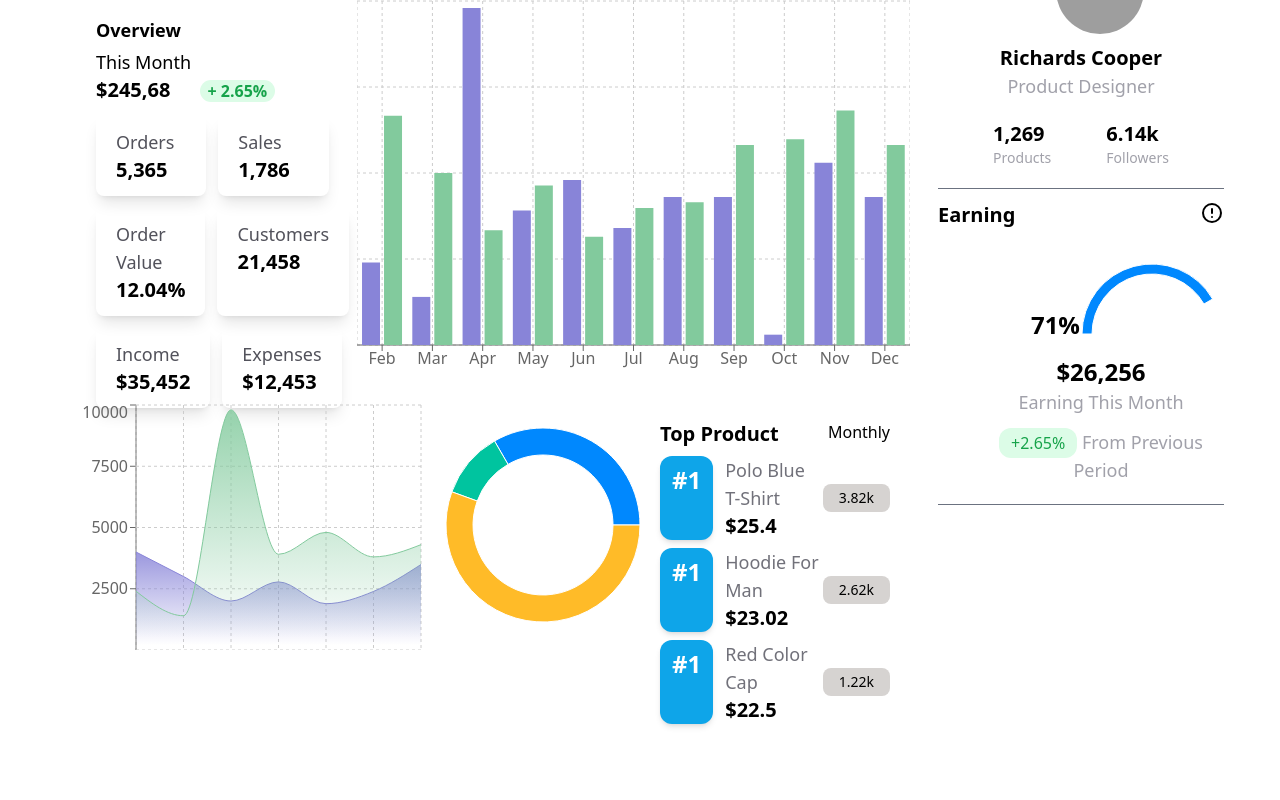
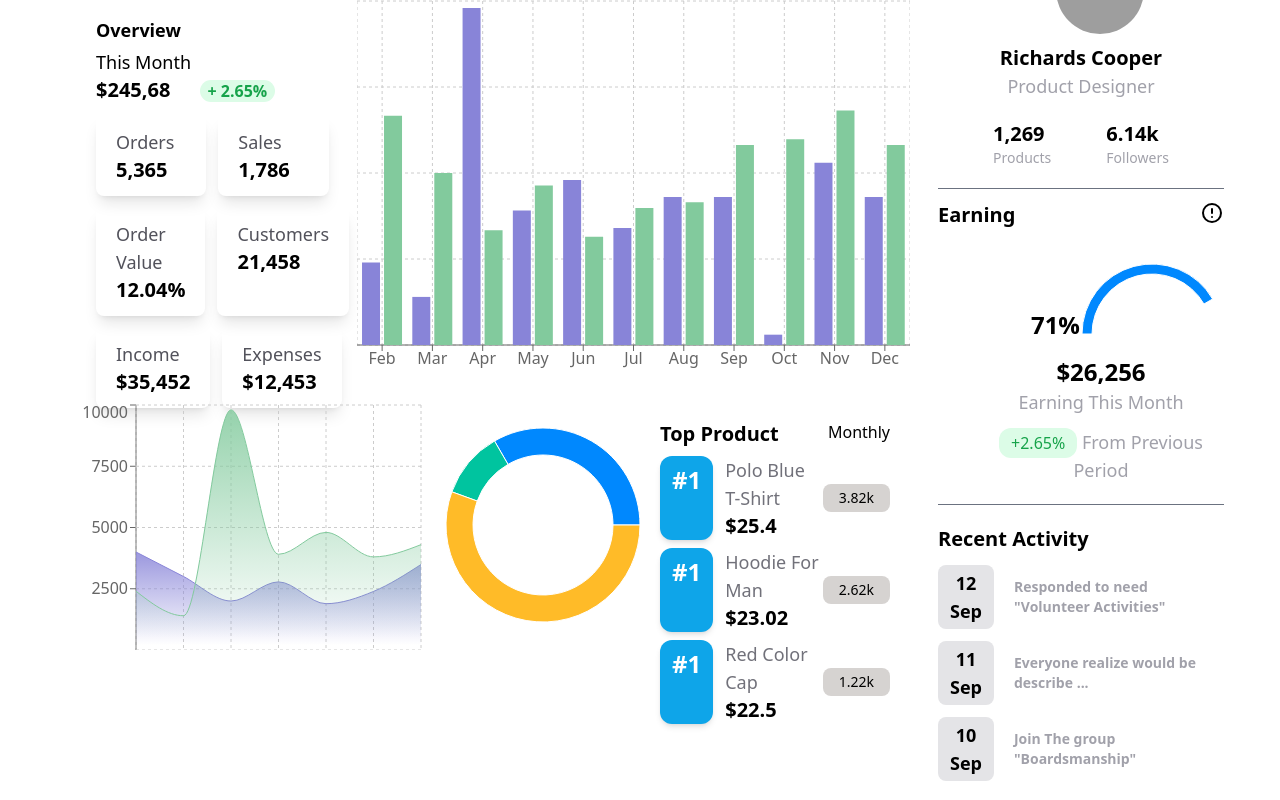
Before and after one commit to Shihab2022/user_dashboard, a React (Create React App) app: page / in a window 1280 px wide. Shown: the part 204-1004 px from the top of the page. Built offline with nearby package versions, Linux system fonts and the light colour scheme; grey boxes are pictures that could not be loaded.

Commit message:
Complete deaily activity section

```diff
--- /dev/null
+++ b/src/Chart/Activity.js
@@ -0,0 +1,32 @@
+import React from 'react';
+
+const Activity = () => {
+    return (
+        <div>
+            <h1 className='text-xl font-semibold'>Recent Activity</h1>
+            <div className='flex items-center mt-3'>
+                <div className='bg-zinc-200 text-lg font-semibold px-3 py-1  rounded-lg'>
+                    <h1 className='text-center'>12</h1>
+                    <h2>Sep</h2>
+                </div>
+                <h1 className='text-sm font-semibold ml-5 text-zinc-400'>Responded to need "Volunteer Activities"</h1>
+            </div>
+            <div className='flex items-center mt-3'>
+                <div className='bg-zinc-200 text-lg font-semibold px-3 py-1  rounded-lg'>
+                    <h1 className='text-center'>11</h1>
+                    <h2>Sep</h2>
+                </div>
+                <h1 className='text-sm font-semibold ml-5 text-zinc-400'>Everyone realize would be describe ...</h1>
+            </div>
+            <div className='flex items-center mt-3'>
+                <div className='bg-zinc-200 text-lg font-semibold px-3 py-1  rounded-lg'>
+                    <h1 className='text-center'>10</h1>
+                    <h2>Sep</h2>
+                </div>
+                <h1 className='text-sm font-semibold ml-5 text-zinc-400'>Join The group "Boardsmanship"</h1>
+            </div>
+        </div>
+    );
+};
+
+export default Activity;
--- a/src/Chart/ChartDashboard.js
+++ b/src/Chart/ChartDashboard.js
@@ -1,5 +1,6 @@
 import React from "react";
 import { FaVolleyballBall, FaHive, FaUserFriends } from "react-icons/fa";
+import Activity from "./Activity";
 import AreaCharts from "./AreaChart";
 import Earning from "./Earning";
 import LineChart from "./LineChart";
@@ -109,6 +110,7 @@ const ChartDashboard = () => {
         <div className="w-full h-screen col-start-10 col-end-13 rounded-md ">
           <Profile/>
           <Earning/>
+          <Activity/>
         </div>
       </div>
     </>
```
